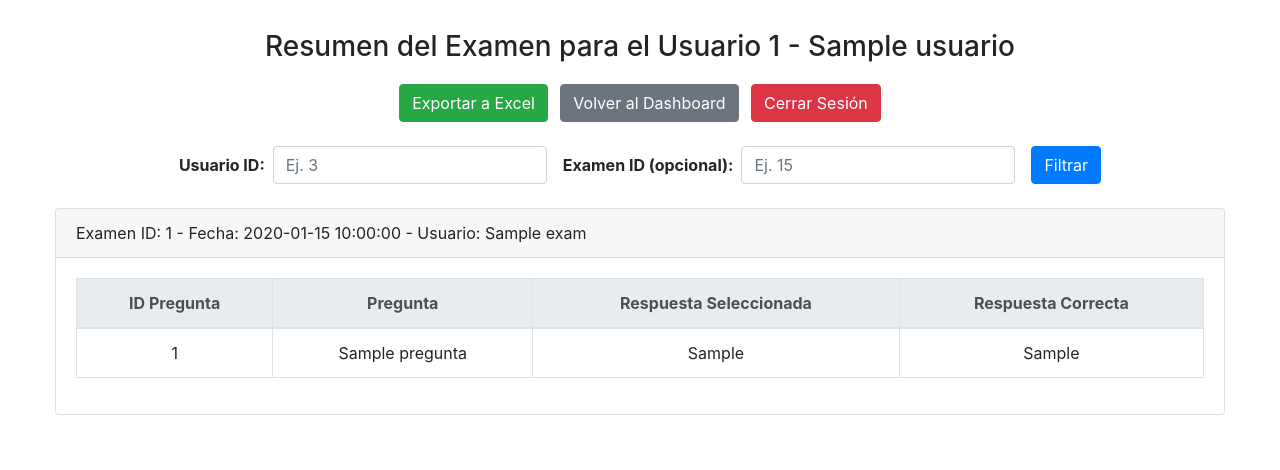
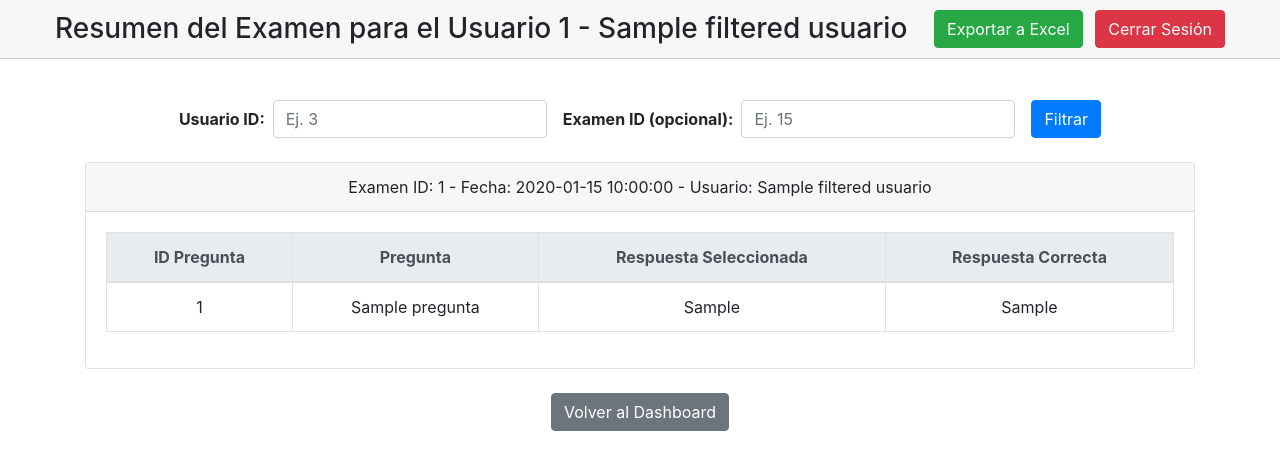
Before and after one commit to edihiho/examenes_app, a Flask app: template templates/admin_resumen_examen.html in a window 1280 px wide. Shown: the top 470 px of the page. Run offline with Flask 3, Linux system fonts and the light colour scheme; the template is opened without the code that fills it: most values are stand-ins (such as "Sample title", 1, 10 or a date in 2020); some libraries are stand-ins or nearby versions.

Commit message:
Add files via upload

```diff
--- a/app.py
+++ b/app.py
@@ -415,12 +415,10 @@ def create_app():
     @app.route('/admin/resumen_examen_usuario', methods=['GET'])
     def resumen_examen_usuario():
         """
-        Interfaz para filtrar por usuario y ver, para cada examen, las preguntas
-        incorrectas junto con la respuesta seleccionada y la respuesta correcta.
+        Interfaz para filtrar por usuario y ver, para cada examen, las preguntas incorrectas junto con la respuesta seleccionada y la respuesta correcta.
         Se espera un parámetro 'usuario_id' en la URL.
-        Ejemplo: /admin/resumen_examen_usuario?usuario_id=2
+        Ejemplo: /admin/resumen_examen_usuario?usuario_id=2&exam_id=...
         """
-        # Verificar que el usuario autenticado sea admin
         admin = session.get('usuario')
         if not admin or admin.get('rol') != 'admin':
             flash("Acceso denegado.", "error")
@@ -431,9 +429,24 @@ def create_app():
             flash("Debes indicar un usuario a consultar.", "error")
             return redirect(url_for('admin_dashboard'))
 
+        # Definir filtered_usuario por defecto
+        filtered_usuario = {}
+
         conn = get_connection()
         try:
-            # Dependiendo del entorno, configurar el cursor y la consulta
+            if os.getenv("DATABASE_URL"):
+                import psycopg2.extras
+                cursor = conn.cursor(cursor_factory=psycopg2.extras.RealDictCursor)
+                cursor.execute("SELECT id, nombre, correo FROM usuarios WHERE id = %s", (usuario_id,))
+            else:
+                cursor = conn.cursor()
+                cursor.execute("SELECT id, nombre, correo FROM usuarios WHERE id = ?", (usuario_id,))
+            filtered_usuario = cursor.fetchone()
+            if not filtered_usuario:
+                flash("Usuario no encontrado.", "error")
+                return redirect(url_for('admin_dashboard'))
+
+            # Consulta para obtener el resumen de exámenes
             if os.getenv("DATABASE_URL"):
                 import psycopg2.extras
                 cursor = conn.cursor(cursor_factory=psycopg2.extras.RealDictCursor)
@@ -488,7 +501,6 @@ def create_app():
         finally:
             conn.close()
 
-        # Agrupar resultados por examen para facilitar la visualización
         resumen_por_examen = {}
         for r in resultados:
             exam_id = r['examen_id']
@@ -504,7 +516,6 @@ def create_app():
                 "respuesta_correcta": r['respuesta_correcta']
             })
 
-        # Convertir a lista para pasar al template
         resumen_list = []
         for exam_id, info in resumen_por_examen.items():
             resumen_list.append({
@@ -513,8 +524,8 @@ def create_app():
                 "preguntas": info["preguntas"]
             })
 
-        # Se pasa también la variable 'usuario' obtenida de la sesión
-        return render_template("resumen_usuario.html", resumen=resumen_list, usuario_id=usuario_id, usuario=session.get('usuario'))
+        return render_template("resumen_usuario.html", resumen=resumen_list, usuario_id=usuario_id, filtered_usuario=filtered_usuario)
+
 
     @app.route('/admin/exportar_excel_resumen')
     def exportar_excel_resumen():
--- a/templates/admin_resumen_examen.html
+++ b/templates/admin_resumen_examen.html
@@ -7,58 +7,62 @@
     <!-- Bootstrap CSS -->
     <link rel="stylesheet" href="https://stackpath.bootstrapcdn.com/bootstrap/4.3.1/css/bootstrap.min.css">
     <style>
-      /* Centrado general y márgenes */
+      /* Estilos para el header fijo */
+      .fixed-header {
+        position: fixed;
+        top: 0;
+        left: 0;
+        width: 100%;
+        background-color: #f7f7f7;
+        border-bottom: 1px solid #ccc;
+        z-index: 1000;
+        padding: 10px 0;
+      }
+      .fixed-header .header-content {
+        max-width: 1200px;
+        margin: 0 auto;
+        padding: 0 15px;
+        display: flex;
+        justify-content: space-between;
+        align-items: center;
+      }
+      /* Margen superior para el contenido, para que no quede oculto por el header fijo */
       .content-wrapper {
-        margin: 30px auto;
-        max-width: 1200px;
+        margin-top: 100px;
       }
-      /* Encabezado centrado */
-      .page-header {
-        text-align: center;
-        margin-bottom: 20px;
-      }
-      /* Estilos para la tabla */
-      .table thead th, .table tbody td {
-        vertical-align: middle;
+      /* Centramos tablas y textos en las tarjetas */
+      .card-header, .card-body, .table {
         text-align: center;
       }
-      /* Estilos para los botones de acción */
-      .action-buttons {
+      .table thead th {
         text-align: center;
-        margin-bottom: 20px;
       }
     </style>
   </head>
   <body>
-    <div class="container content-wrapper">
-      <!-- Encabezado con el título que muestra el ID y el nombre o correo del usuario -->
-      <div class="page-header">
-        <h3>
-          Resumen del Examen para el Usuario {{ usuario.id }} -
-          {% if usuario.nombre %}
-            {{ usuario.nombre }}
-          {% elif usuario.correo %}
-            {{ usuario.correo }}
+    <!-- Header fijo e inmovilizado con los botones de exportar y cerrar sesión -->
+    <div class="fixed-header">
+      <div class="header-content">
+        <h3 class="mb-0">
+          Resumen del Examen para el Usuario {{ filtered_usuario.id }} -
+          {% if filtered_usuario.nombre %}
+            {{ filtered_usuario.nombre }}
+          {% elif filtered_usuario.correo %}
+            {{ filtered_usuario.correo }}
           {% else %}
             Sin nombre
           {% endif %}
         </h3>
+        <div>
+          <a href="{{ url_for('exportar_excel_resumen') }}" class="btn btn-success mr-2">Exportar a Excel</a>
+          <a href="{{ url_for('logout') }}" class="btn btn-danger" onclick="return confirm('¿Está seguro de cerrar sesión?');">Cerrar Sesión</a>
+        </div>
       </div>
+    </div>
 
-      <!-- Botones de acción (Exportar y Volver al Dashboard) -->
-      <div class="action-buttons mb-4">
-        <a href="{{ url_for('exportar_excel_resumen') }}" class="btn btn-success mr-2">
-          Exportar a Excel
-        </a>
-        <a href="{{ url_for('admin_dashboard') }}" class="btn btn-secondary mr-2">
-          Volver al Dashboard
-        </a>
-        <a href="{{ url_for('logout') }}" class="btn btn-danger" onclick="return confirm('¿Está seguro de cerrar sesión?');">
-          Cerrar Sesión
-        </a>
-      </div>
-
-      <!-- Formulario de filtro -->
+    <!-- Contenido principal centrado -->
+    <div class="container content-wrapper">
+      <!-- Opcional: formulario para filtrar (si se desea volver a filtrar en esta misma página) -->
       <form method="get" action="{{ url_for('resumen_examen_usuario') }}" class="form-inline justify-content-center mb-4">
         <div class="form-group mr-3">
           <label for="usuario_id" class="mr-2 font-weight-bold">Usuario ID:</label>
@@ -71,19 +75,21 @@
         <button type="submit" class="btn btn-primary">Filtrar</button>
       </form>
 
-      <!-- Resultados del resumen -->
+      <!-- Resultados de los exámenes filtrados -->
       {% if resumen %}
         {% for exam in resumen %}
           <div class="card mb-4">
             <div class="card-header">
               Examen ID: {{ exam.examen_id }} - Fecha: {{ exam.fecha }}
-              {% if exam.usuario_nombre %}
-                - Usuario: {{ exam.usuario_nombre }}
+              {% if filtered_usuario.nombre %}
+                - Usuario: {{ filtered_usuario.nombre }}
+              {% elif filtered_usuario.correo %}
+                - Usuario: {{ filtered_usuario.correo }}
               {% endif %}
             </div>
             <div class="card-body">
               <div class="table-responsive">
-                <table class="table table-bordered">
+                <table class="table table-bordered mx-auto">
                   <thead class="thead-light">
                     <tr>
                       <th>ID Pregunta</th>
@@ -110,6 +116,11 @@
       {% else %}
         <p class="text-center text-muted">No se encontraron datos para el resumen.</p>
       {% endif %}
+
+      <!-- Botón para volver al Dashboard -->
+      <div class="text-center mt-4">
+        <a href="{{ url_for('admin_dashboard') }}" class="btn btn-secondary">Volver al Dashboard</a>
+      </div>
     </div>
 
     <!-- Inclusión de jQuery, Popper.js y Bootstrap JS -->
```
